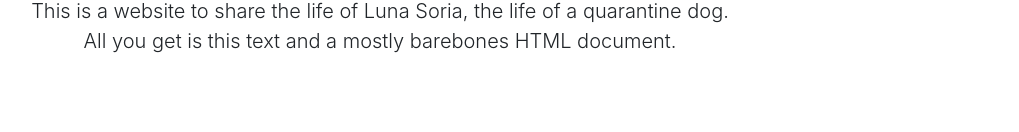
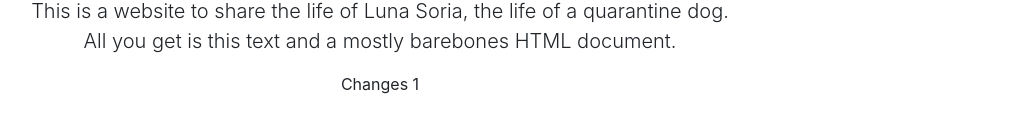
Before and after one commit to soriav/soriav.github.io, a plain HTML site: page index.html in a window 1280 px wide. Shown: the part 188-320 px from the top of the page, without its empty margins (260-1279 px from the left). Drawn offline with nearby package versions, Linux system fonts and the light colour scheme.

Commit message:
Update index.html

```diff
--- a/index.html
+++ b/index.html
@@ -58,6 +58,7 @@
       <div class="starter-template">
         <h1>Luna's Life</h1>
         <p class="lead">This is a website to share the life of Luna Soria, the life of a quarantine dog.<br> All you get is this text and a mostly barebones HTML document.</p>
+        <p>Changes 1 </p>
       </div>
 
     </div><!-- /.container -->
```
